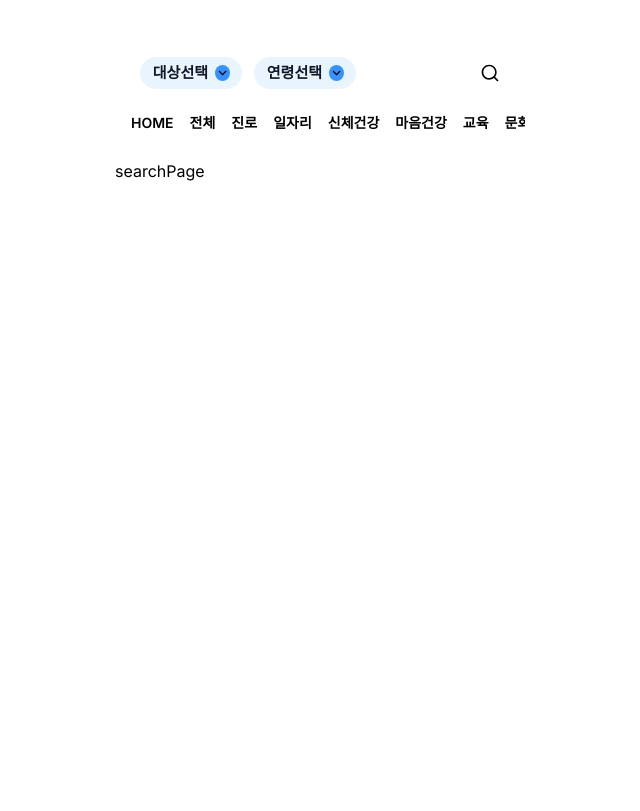
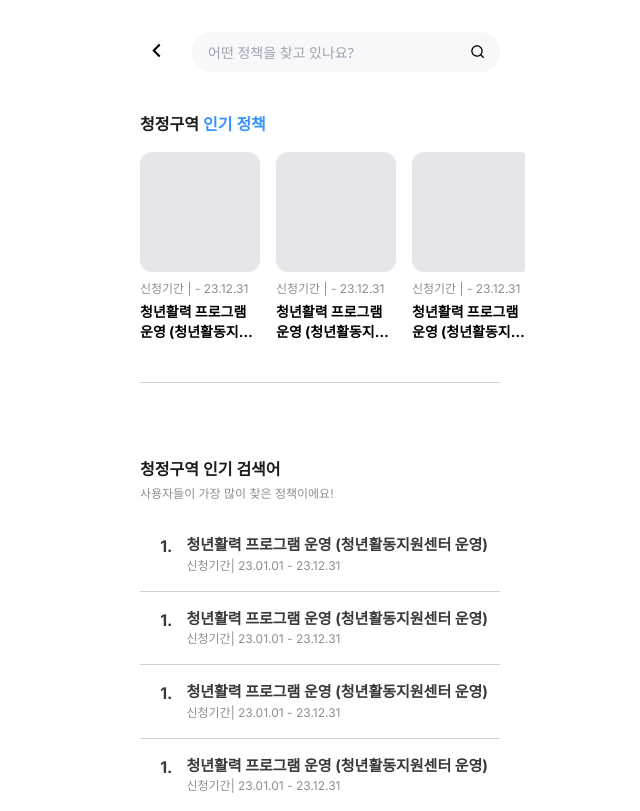
Before and after one commit to clean-area/front-legacy, a Next.js app: page /search in a window 1280 px wide. Shown: the whole page, without its empty margins (320-960 px from the left). Built offline with nearby package versions, Linux system fonts and the light colour scheme.

Commit message:
✨feat : search page 완성

```diff
--- /dev/null
+++ b/app/search/etc/BackButton.tsx
@@ -0,0 +1,15 @@
+import { useRouter } from "next/navigation";
+
+export default function BackButton() {
+  const router = useRouter();
+  return (
+    <svg
+      xmlns="http://www.w3.org/2000/svg"
+      viewBox="0 0 24 24"
+      className="w-[25px] ml-1 cursor-pointer"
+      onClick={() => router.back()}
+    >
+      <path d="M10.8284 12.0007L15.7782 16.9504L14.364 18.3646L8 12.0007L14.364 5.63672L15.7782 7.05093L10.8284 12.0007Z"></path>
+    </svg>
+  );
+}
--- /dev/null
+++ b/app/search/etc/PopularityPolicy.tsx
@@ -0,0 +1,15 @@
+export default function PopularityPolicy() {
+  return (
+    <div className="min-w-[120px]">
+      <div className="w-[120px] h-[120px] bg-[#E5E5EA] rounded-[12px]"></div>
+      <p className="text-[12px] text-[#8E8E93] font-normal mt-[8px]">
+        {"신청기간 | - 23.12.31"}
+      </p>
+      <div className="whitespace-normal break-words mt-[4px]">
+        <p className="font-bold text-sm mt-1 leading-5 mb-2 line-clamp-2">
+          청년활력 프로그램 운영 (청년활동지원센터 운영)
+        </p>
+      </div>
+    </div>
+  );
+}
--- /dev/null
+++ b/app/search/etc/PopularitySearch.tsx
@@ -0,0 +1,17 @@
+export default function PopularitySearch() {
+  return (
+    <div className="py-[16px] px-[12px] flex">
+      <p className="mr-12px text-right text-[16px] text-[#3A3A3C] font-bold w-[35px] mr-[14px]">
+        1.
+      </p>
+      <div className="w-[90%]">
+        <p className="mr-12px text-right text-[15px] text-[#3A3A3C] font-bold truncate">
+          청년활력 프로그램 운영 (청년활동지원센터 운영)
+        </p>
+        <p className="text-[12px] text-[#8E8E93]">
+          신청기간| 23.01.01 - 23.12.31
+        </p>
+      </div>
+    </div>
+  );
+}
--- /dev/null
+++ b/app/search/etc/SearchInput.tsx
@@ -0,0 +1,30 @@
+import { Dispatch, SetStateAction } from "react";
+
+export default function SearchInput({
+  search,
+  setSearch,
+}: {
+  search: string;
+  setSearch: Dispatch<SetStateAction<string>>;
+}) {
+  return (
+    <div className="w-[308px] h-[36px] ">
+      <div className="relative h-10 w-full min-w-[200px] ">
+        <div className="absolute top-2/4 right-3 grid h-5 w-5 -translate-y-2/4 place-items-center text-blue-gray-500">
+          <svg
+            xmlns="http://www.w3.org/2000/svg"
+            viewBox="0 0 24 24"
+            className="w-[15.24px] cursor-pointer"
+          >
+            <path d="M18.031 16.6168L22.3137 20.8995L20.8995 22.3137L16.6168 18.031C15.0769 19.263 13.124 20 11 20C6.032 20 2 15.968 2 11C2 6.032 6.032 2 11 2C15.968 2 20 6.032 20 11C20 13.124 19.263 15.0769 18.031 16.6168ZM16.0247 15.8748C17.2475 14.6146 18 12.8956 18 11C18 7.1325 14.8675 4 11 4C7.1325 4 4 7.1325 4 11C4 14.8675 7.1325 18 11 18C12.8956 18 14.6146 17.2475 15.8748 16.0247L16.0247 15.8748Z"></path>
+          </svg>
+        </div>
+        <input
+          className="h-full w-full rounded-[50px] bg-[#F8F8FB] px-3 py-2.5 pl-4 text-[15px] text-[#8E8E93] !pr-9 font-sans text-sm font-normal text-blue-gray-700 outline outline-0 focus:outline-0 disabled:border-0 disabled:bg-blue-gray-50"
+          placeholder="어떤 정책을 찾고 있나요?"
+          onChange={(e) => setSearch(e.target.value)}
+        />
+      </div>
+    </div>
+  );
+}
--- a/app/search/page.tsx
+++ b/app/search/page.tsx
@@ -1,3 +1,56 @@
+"use client";
+
+import { useState } from "react";
+
+import BackButton from "./etc/BackButton";
+import SearchInput from "./etc/SearchInput";
+import PopularityPolicy from "./etc/PopularityPolicy";
+import PopularitySearch from "./etc/PopularitySearch";
+
 export default function SearchPage() {
-  return <>searchPage</>;
+  const [search, setSearch] = useState("");
+
+  return (
+    <div className="absolute top-0 bg-white w-full max-w-[410px] min-h-screen">
+      <div className="px-[25px] mt-[32px] flex items-center justify-between">
+        <BackButton />
+        <SearchInput search={search} setSearch={setSearch} />
+      </div>
+
+      <div className="mt-[44px] mx-[25px]">
+        <p className="text-[16px] font-semibold text-[#1C1C1E]">
+          청정구역 <span className="text-[#3592FF]">인기 정책</span>
+        </p>
+      </div>
+      <div></div>
+
+      <div className="overflow-auto flex space-x-[16px] mt-[16px] mb-[32px] ">
+        <div className="min-w-[9px]" />
+        <PopularityPolicy />
+        <PopularityPolicy />
+        <PopularityPolicy />
+        <PopularityPolicy />
+      </div>
+
+      <div className="h-[1px] mx-[25px] bg-[#D1D1D6] mb-[74px]" />
+
+      <div className="mx-[25px]">
+        <p className="text-[16px] font-semibold text-[#1C1C1E]">
+          청정구역 인기 검색어
+        </p>
+        <p className="text-[#8E8E93] text-[12px] mt-[4px]">
+          사용자들이 가장 많이 찾은 정책이에요!
+        </p>
+        <div className="divide-y-[1px] divide-[#D1D1D6] mt-[15px]">
+          <PopularitySearch />
+          <PopularitySearch />
+          <PopularitySearch />
+          <PopularitySearch />
+        </div>
+      </div>
+    </div>
+  );
 }
+
+// 루트 레이아웃(조건 선택, 서브 메뉴)이 적용이 되어 있어 그냥 보이지 않도록 덮어버림
+// 초반부터 생각을 하고 라우팅을 짰어야 했는데 일단 급한대로 해결
```
